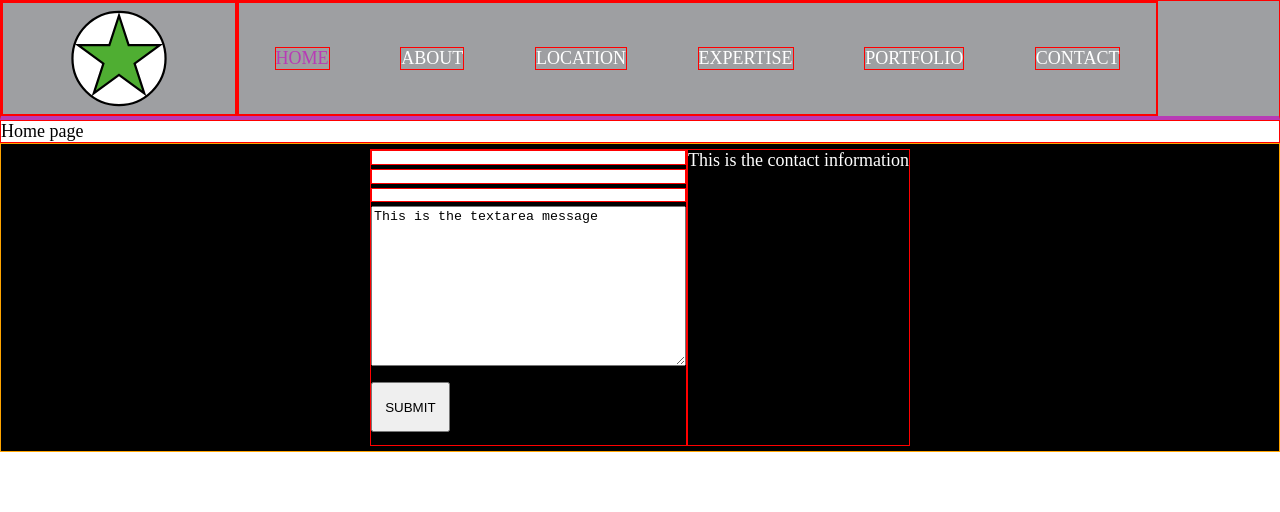
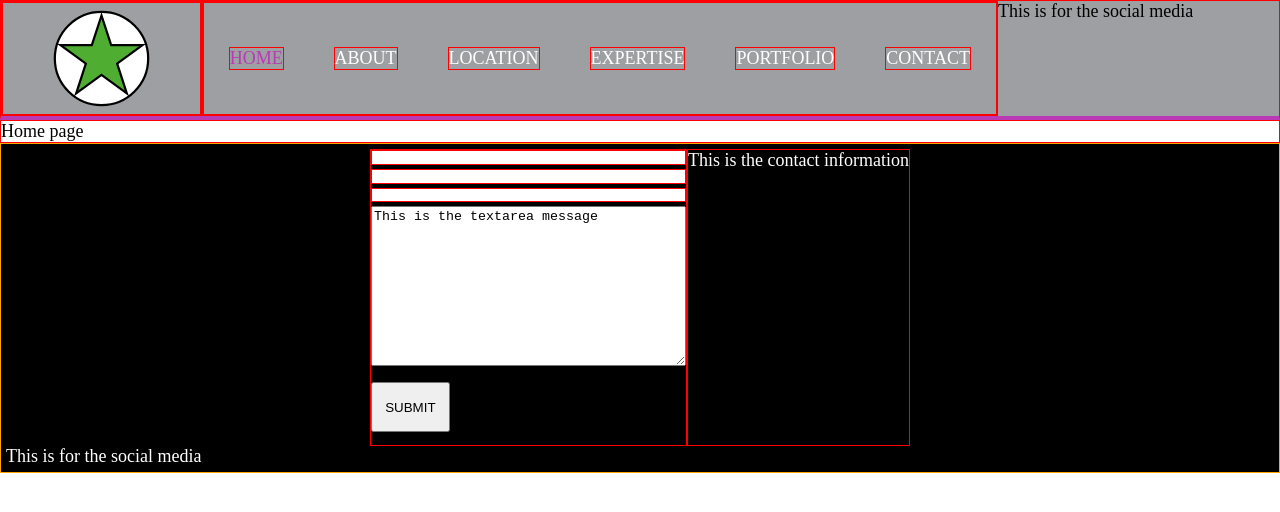
Before and after one commit to DylanWarrener/tpw-development-website-react, a React (Create React App) app: page / in a window 1280 px wide. Shown: the top 512 px of the page. Built offline with nearby package versions, Linux system fonts and the light colour scheme.

Commit message:
Added default content for file component

```diff
--- a/src/components/social-media/social-media.jsx
+++ b/src/components/social-media/social-media.jsx
@@ -1,9 +1,11 @@
 import React from 'react';
+
+import './social-media.scss';
 
 export default function SocialMedia(props) {
     return (
-        <div>
-
+        <div id='social-media-container'>
+            This is for the social media
         </div>
     );
 }
```
